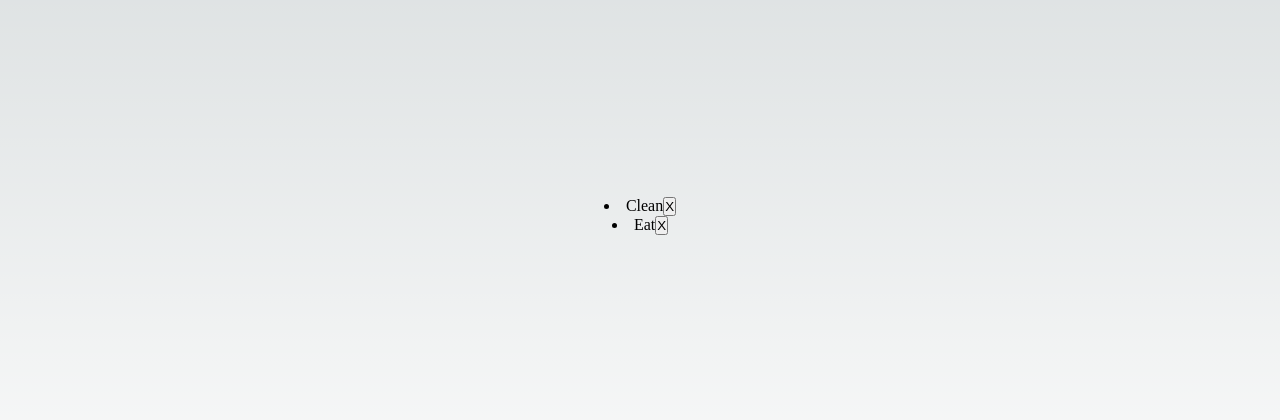
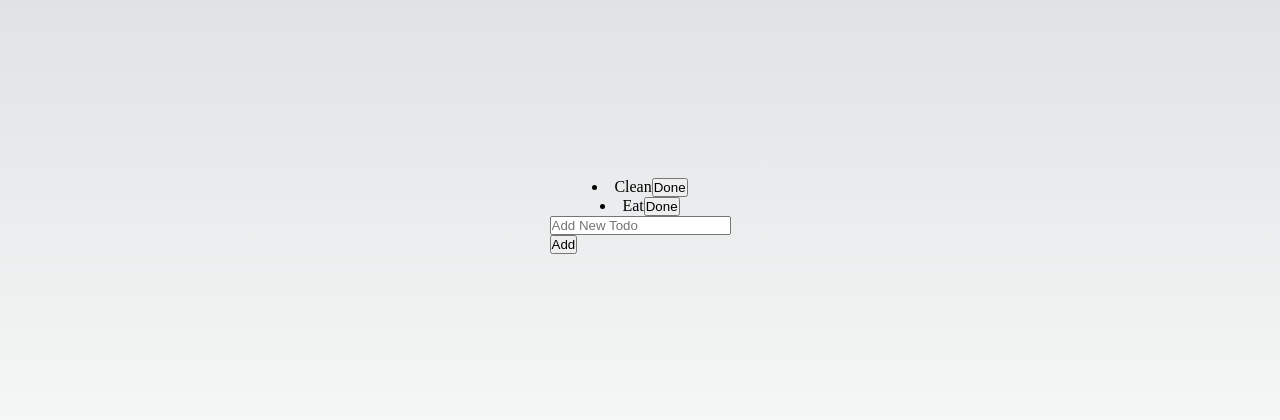
Before and after one commit to WebDevGenie/todo-app-csr, a Next.js app: page / in a window 1280 px wide. Shown: the part 184-604 px from the top of the page. Built offline with nearby package versions, Linux system fonts and the light colour scheme.

Commit message:
feat: Add new todo form component

```diff
--- a/components/TodoList.tsx
+++ b/components/TodoList.tsx
@@ -23,7 +23,7 @@ const TodoList: React.FC<ITodoListProps> = (props) => {
           <li key={todo.key} className="todo-item">
             {todo.task}
             <button type="button" onClick={() => handleRemove(todo.key)}>
-              X
+              Done
             </button>
           </li>
         );
--- a/pages/index.tsx
+++ b/pages/index.tsx
@@ -17,6 +17,30 @@ export default function Home() {
     { key: 2, task: "Eat", completed: false },
   ]);
 
+  // New Todo Holder
+  const [newTodo, setNewTodo] = useState<string>("");
+
+  // Change newTodo value when input is changed
+  const handleInputChange = (e: React.ChangeEvent<HTMLInputElement>) => {
+    setNewTodo(e.target.value);
+  };
+
+  // Handle adding of new todo
+  const handleAdd = (e: React.FormEvent<HTMLFormElement>) => {
+    e.preventDefault();
+    const newKey = todos.length + 1;
+    const newTask = newTodo.trim();
+    if (newTask !== "") {
+      const newTodoItem: ITodo = {
+        key: newKey,
+        task: newTask,
+        completed: false,
+      };
+      setTodos([...todos, newTodoItem]);
+      setNewTodo("");
+    }
+  };
+
   return (
     <>
       <Head>
@@ -27,6 +51,15 @@ export default function Home() {
       </Head>
       <main className={styles.main}>
         <TodoList todos={todos} setTodos={setTodos} />
+        <form onSubmit={handleAdd}>
+          <input
+            placeholder="Add New Todo"
+            value={newTodo}
+            onChange={handleInputChange}
+          />
+          <br />
+          <button type="submit">Add</button>
+        </form>
       </main>
     </>
   );
```
